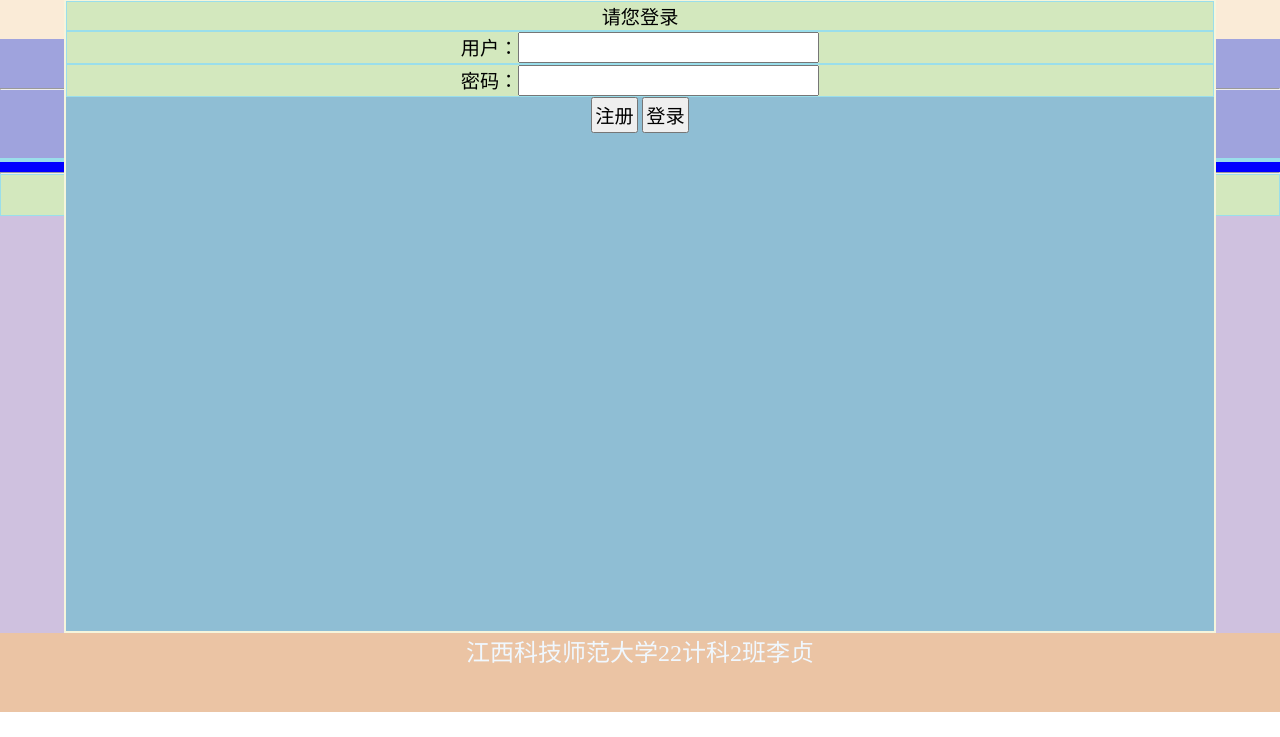
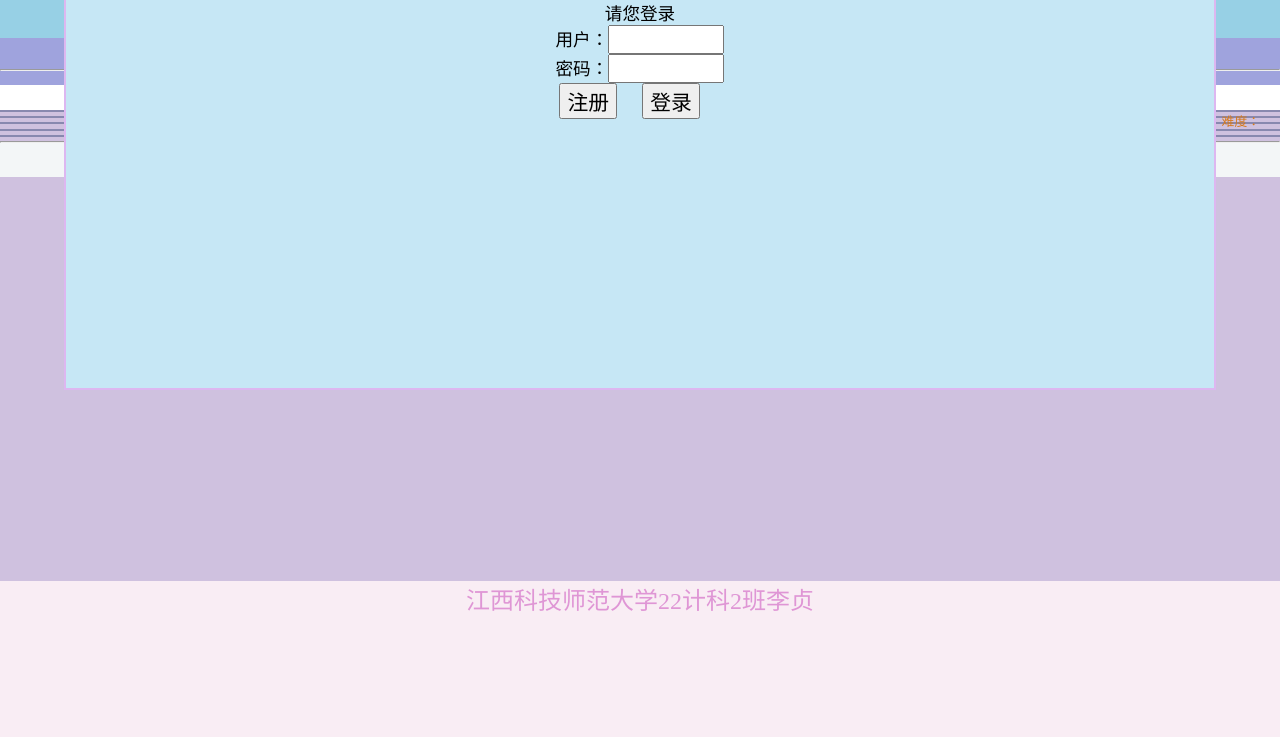
Before and after one commit to lz-cyber/lz-cyber.github.io, a plain HTML site: page CET6/index.html in a window 1280 px wide. Shown: the part 80-817 px from the top of the page. Drawn offline with Linux system fonts and the light colour scheme.

Commit message:
Update view.css

```diff
--- a/CET6/view.css
+++ b/CET6/view.css
@@ -1,56 +1,68 @@
 *{
-    /*border: 1px solid rgb(174, 233, 234);*/
-    margin:0;
-    padding:0;
-    text-align:center;
-    box-sizing:border-box;
-}
-p{
-    background-color: rgb(211, 232, 190);
-    border:1px solid rgb(154, 222, 235);
+     margin: 0;
+     box-sizing: border-box;
+     text-align: center;
      }
     body{
-    height:99vh;
-    font-size:calc(0.5em+2vw);
+    font-size: calc(10px+1vh);
+    height: 98vh ;
     position: relative;
      }
     header{
-    height:15%;
-    font-size:3em;
-    background-color: antiquewhite;
+        font-size: 2em;
+        background-color: rgb(151, 208, 229);
+    height: 15% ;
+    position: relative;
        }
-nav{
-    height:15%;
-    font-size:1.7em;
-    background-color: rgb(159, 163, 221);
+    nav{ height: 6% ;
+        background-color: rgb(159, 163, 221);}
+    nav button{
+     font-size: 1em;
        }
-
+    button.small{
+     width: 20%;
+     padding: 0.1em 0.2em;
+     }
+    button.big{
+     width: 15%;
+     padding: 0.1em 0.5em;
+     }
     main{
-    height:60%;
-    font-size: 1.7em;
+     margin-top: 1em;
+     font-size: 1.6em;
+     height: 60% ;
+     position: relative;
      background-color: rgb(207, 193, 223);
      }
-footer{
-    height:10%;
-    background-color: rgb(235, 196, 164);
-    color:aliceblue;
-    font-size: 1.5em;
+    main p#en{
+     font-size: 1.6em;
+     color:rgb(211, 148, 188);
+     text-shadow: 2px 2px rgb(225, 239, 174) ;
      }
-button{
-    padding:0.1em;
-    font-size:1em;
+    main p#pn{
+     font-size: 1.2em;
+     color:rgb(235, 202, 85);
     }
     form{
-    font-size:1.2em;
-    background-color: rgb(143, 190, 212);
-    position: absolute;
-    width:90%;
-    height: 80%;
-    left:5%;
-    top:10%;
-    border: 2px solid beige;
+    position: absolute ;
+     width: 90% ;
+     height: 50% ;
+     border: 2px solid rgb(221, 183, 240);
+     left: 5% ;
+     top: 10% ;
+     background-color: rgb(198, 231, 245);
+     font-size: 1.1em ;
      }
     form input{
+     font-size: 1.1em ;
+     width: 6em;
+     }
+    form button{
+    font-size: 1.3rem ;
+    margin-right: 1em;
+     }
+    footer{
+     height: 20% ;
      font-size:1.2em;
      }
     span#level{
@@ -58,13 +70,23 @@ span#level{
      position: absolute;
      right:20px;
      top:1px;
-    color:blue;
+    color:rgb(216, 120, 24);
      font-size: 0.5em;
      }
     p.cn{
-  border:1px solid blue ;
+     border:1px solid rgb(136, 136, 175) ;
      background-color: antiquewhite;
      cursor: pointer;
+     font-size: 0.8em;
+     margin-bottom: 0.2em;
+     }
+     p.cn.right{
+     background-color: yellow;
+     color: red ;
+    }
+    p.cn.wrong{
+     background-color: gray;
+     color:rgb(175, 240, 218);
     }
      p.cn:hover{
      color: blue ;
@@ -74,4 +96,17 @@ header span#response{
      color: red;
      position: absolute;
      right: 0.5em;
+     top:2em;
      }
+     p#log{
+     background-color: rgb(243, 246, 247);
+     color: rgb(154, 127, 183);
+     font-size: 0.65em;
+     padding: 5px 10px;
+     text-align: center;
+     }
+     footer{
+        background-color: rgb(249, 237, 244);
+        color:rgb(223, 150, 213);
+        font-size: 1.5em;
+    }
```
Lines whose indentation alone changed are shown as unchanged.
